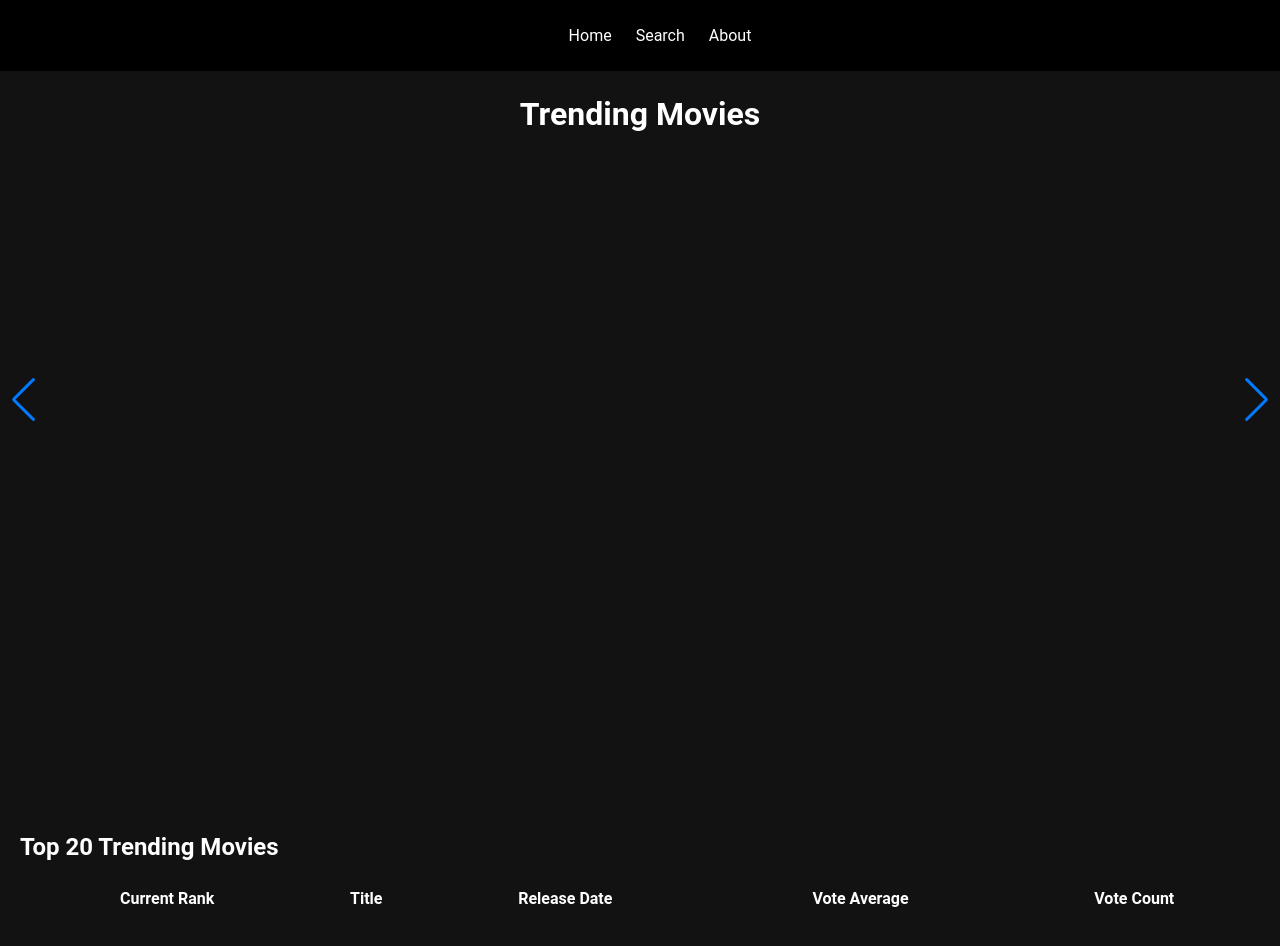
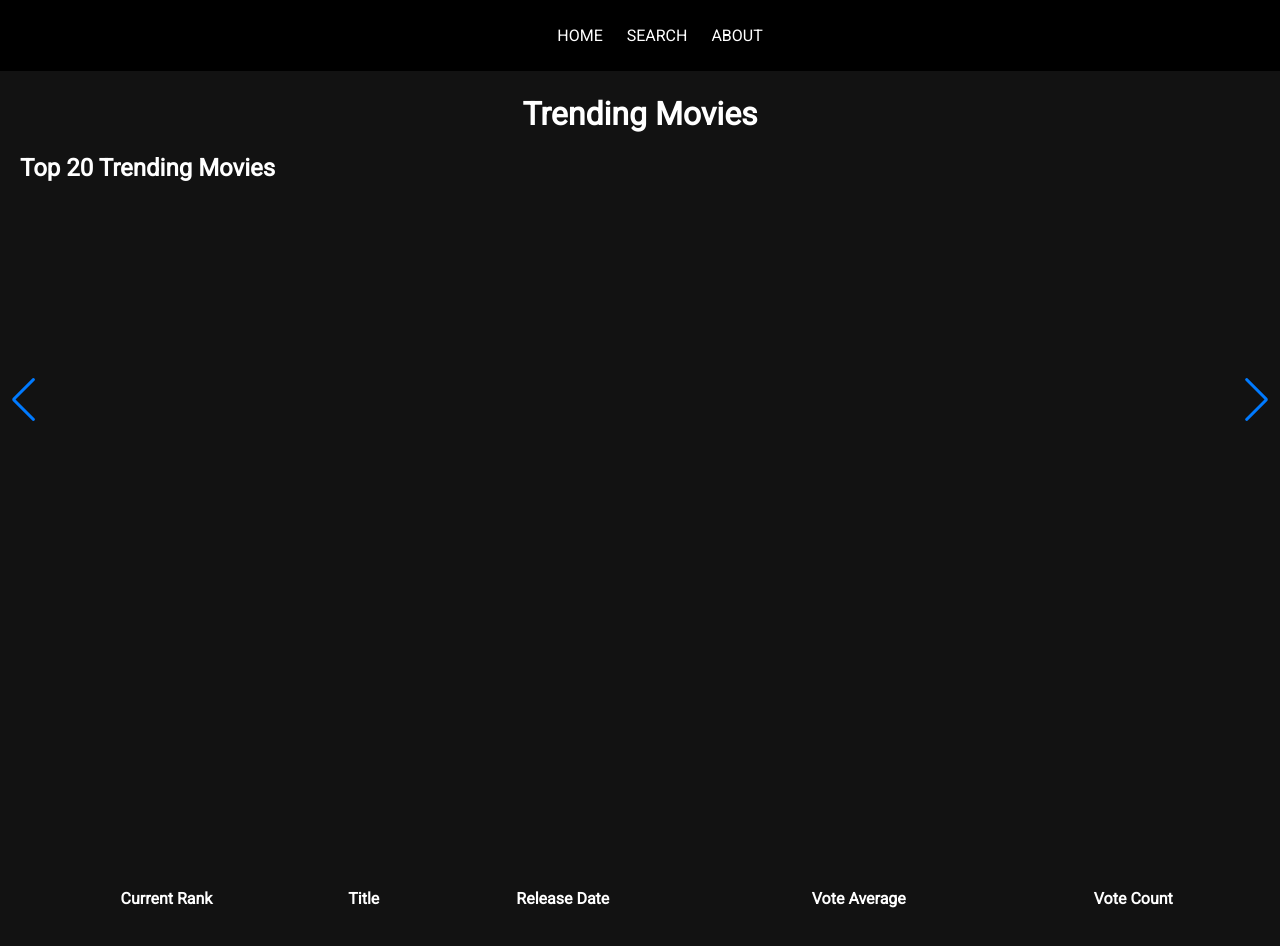
Before and after one commit to mtstarcher/INST377-Project, a website: page public/home.html in a window 1280 px wide. Drawn offline with nearby package versions, Linux system fonts and the light colour scheme; no server answers.

Commit message:
added font and adjusted

```diff
--- a/public/home.html
+++ b/public/home.html
@@ -4,6 +4,7 @@
         <title>Home</title>
         <link rel="stylesheet" href="home.css">
         <link rel="stylesheet" href="https://unpkg.com/swiper/swiper-bundle.min.css">
+        <link href='https://fonts.googleapis.com/css?family=Roboto' rel='stylesheet'>
         <script src="home.js" defer></script>
         <script src="https://unpkg.com/swiper/swiper-bundle.min.js" defer></script>
     </head>
@@ -13,13 +14,15 @@
         <!-- Nav Section -->
         <nav id="main-nav">
             <ul>
-                <li><a href="home.html">Home</a></li>
-                <li><a href="search.html">Search</a></li>
-                <li><a href="about.html">About</a></li>
+                <li><a href="home.html">HOME</a></li>
+                <li><a href="search.html">SEARCH</a></li>
+                <li><a href="about.html">ABOUT</a></li>
             </ul>
         </nav>
 
         <h1 id="pageTitle">Trending Movies</h1>
+
+        <h2>Top 20 Trending Movies</h2>
 
         <!-- Swiper for Movies (referenced from JS library: https://swiperjs.com/swiper-api#swiper-full-html-layout)-->
         <div class="swiper-container">
@@ -37,7 +40,6 @@
         <br>
 
         <!-- Table for Movie information from Swiper -->
-        <h2 id="t20tm">Top 20 Trending Movies</h2>
         <table id="movieTable"> <!-- Do not change table ID, needs to stay as is to work for JS -->
             <thead>
                 <tr>
```
